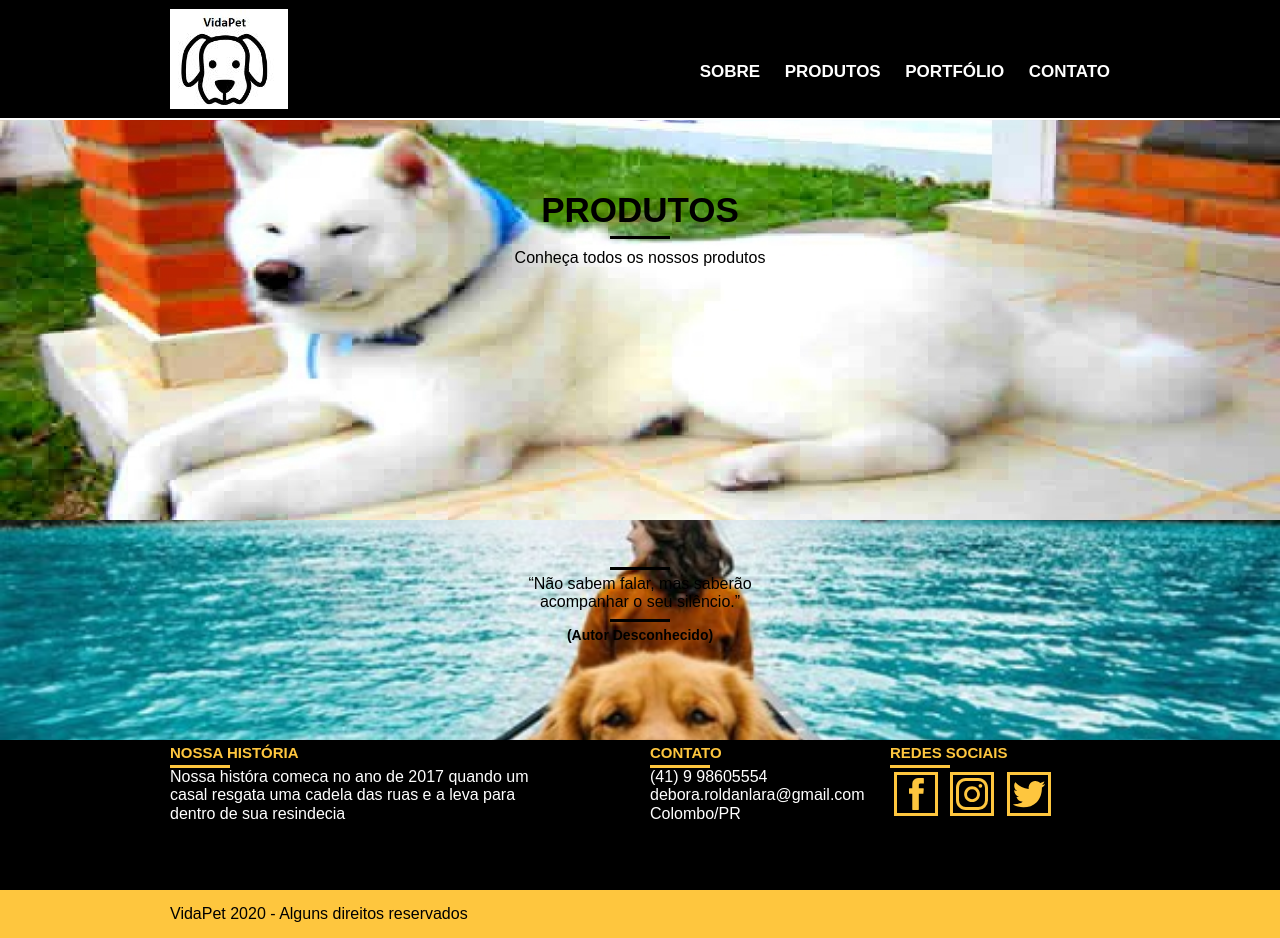
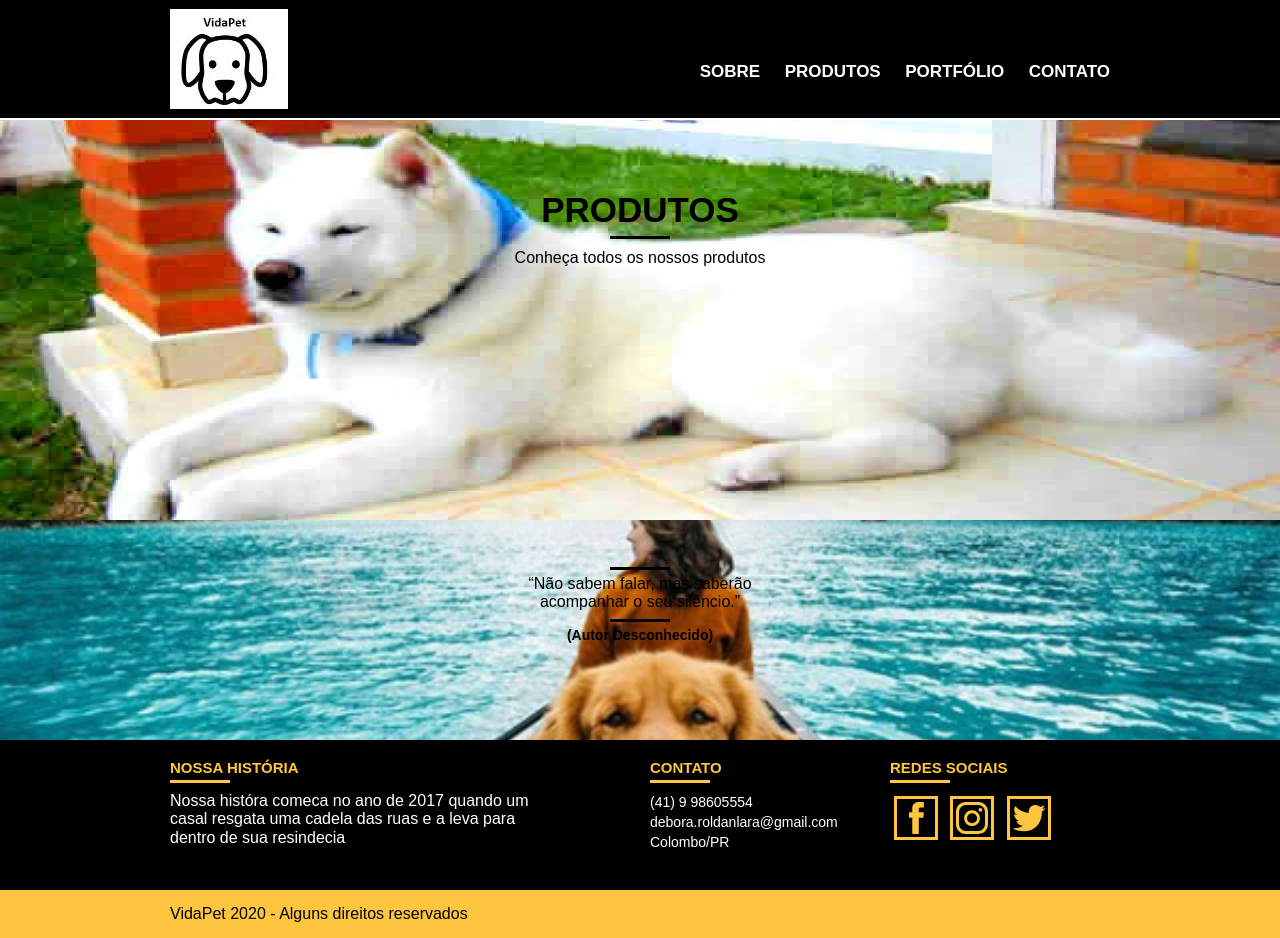
Before and after one commit to DeboraLara1/Frontendpratica, a plain HTML site: page produtos.html in a window 1280 px wide. Drawn offline with Linux system fonts and the light colour scheme.

Commit message:
Ajuste de espaçamento 'nossa historia' e 'contato' - produtos

```diff
--- a/css/produtos.css
+++ b/css/produtos.css
@@ -302,6 +302,7 @@ after cria depois*/
 	text-transform: uppercase;
 	letter-spacing: .1en;
 	font-weight: bold;
+	margin-top: 20px 10ps 10px 10px;
 }
 
 .footer h3:after {
@@ -313,16 +314,34 @@ after cria depois*/
 
 }
 
-.footer_historia{
+.footer_historia {
+	margin-top: 15px;
 	padding-right: 80px;
 }
+.footer_historia p {
+	margin-top: 9px;
+}
 
-.footer_contato ul li {
+.footer_contatos{
+	margin-top: 15px;
+}
+.footer_redes{
+	margin-top: 15px;
+}
+
+.footer_contatos ul{
+	margin-top: 9px;
+}
+
+.footer_contatos ul li {
 	font-size: 14px;
 	line-height: 20px;
 	font-family: geogia,"times new roman". serif;
+
 }
-
+.footer_redes ul{
+	margin-top: 9px;
+}
 .footer_redes ul li {
 	display: inline-block;
 	margin-right: : 10px;
```
